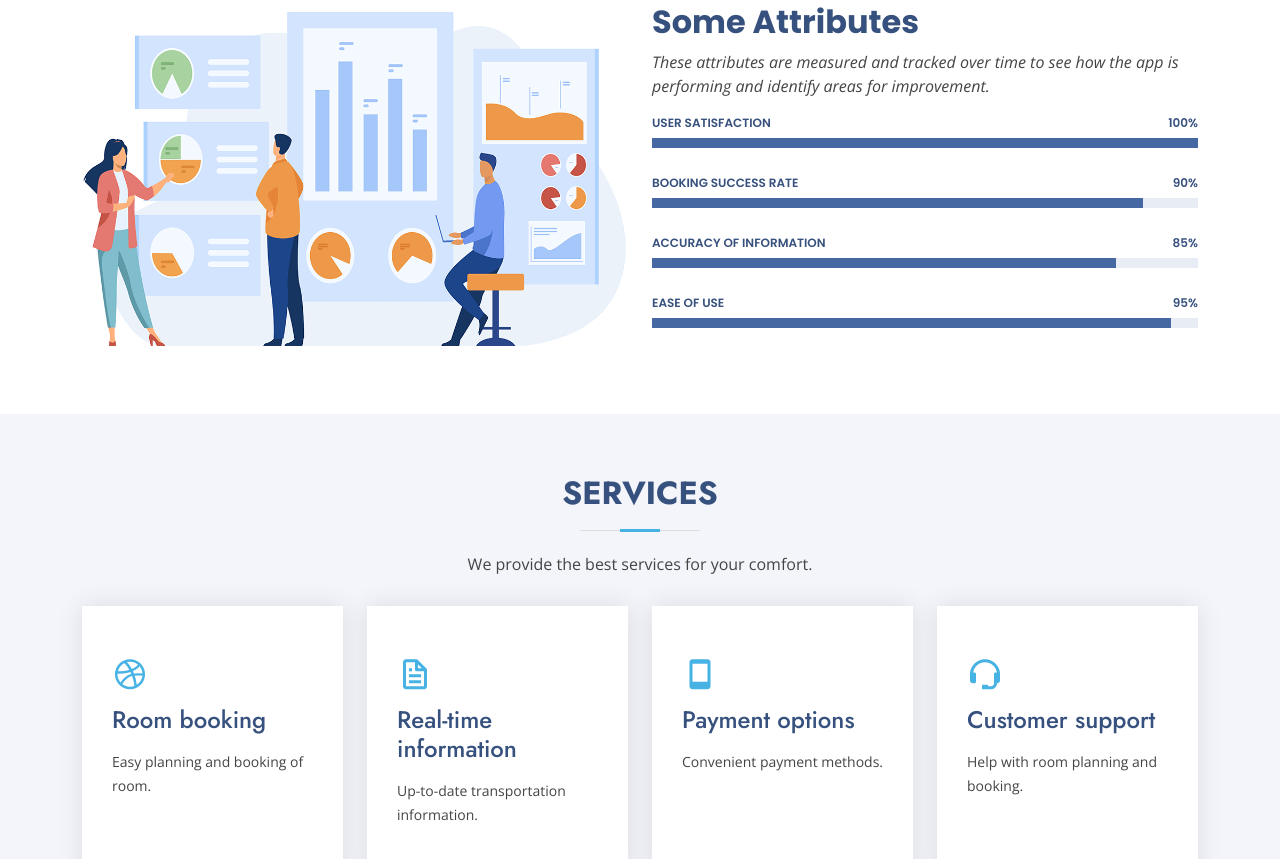
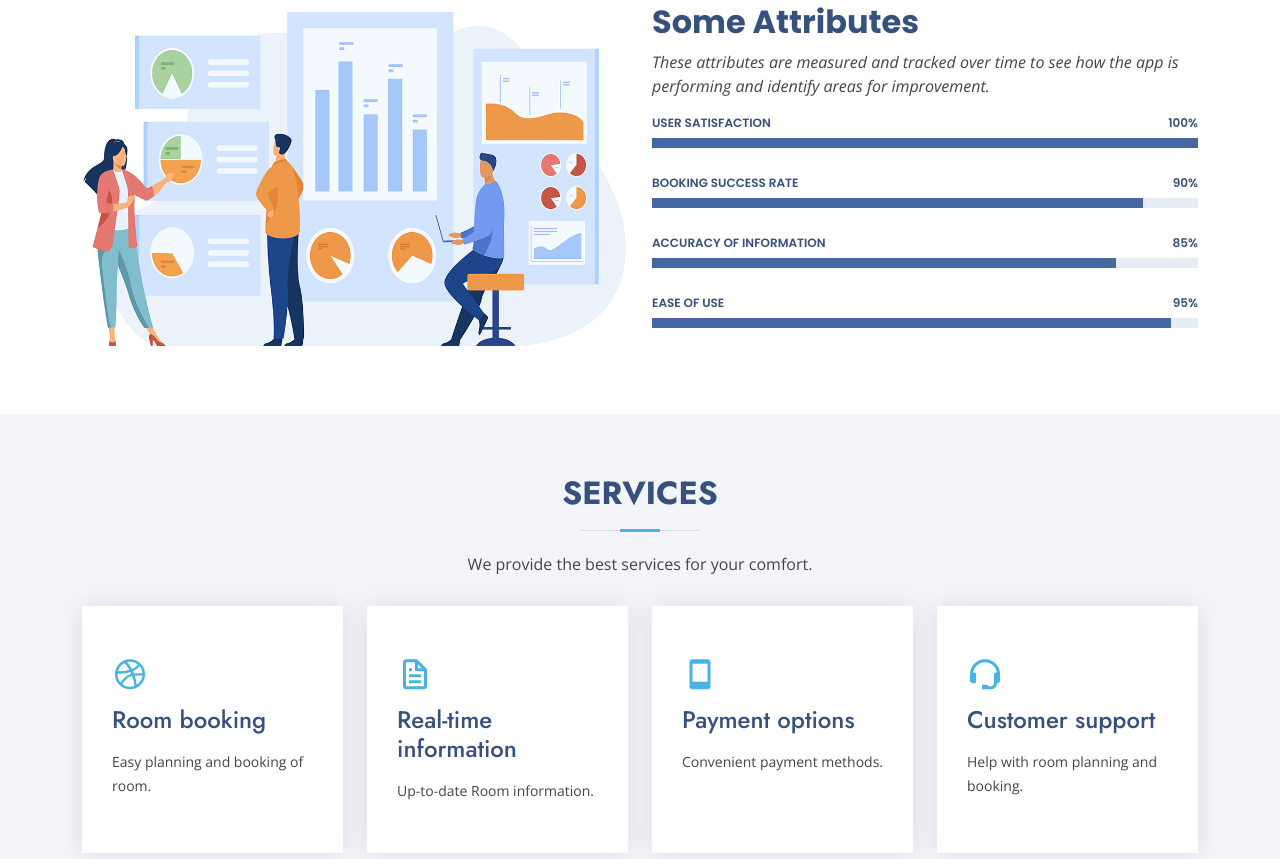
Before and after one commit to mekhaaa69/SU-dorms-web, a plain HTML site: page index.html in a window 1280 px wide. Shown: the part 1941-2800 px from the top of the page. Drawn offline with nearby package versions, Linux system fonts and the light colour scheme.

Commit message:
index.html

```diff
--- a/index.html
+++ b/index.html
@@ -262,7 +262,7 @@
             <div class="icon-box">
               <div class="icon"><i class="bx bx-file"></i></div>
               <h4><a href="">Real-time information</a></h4>
-              <p> Up-to-date transportation information.</p>
+              <p> Up-to-date Room information.</p>
             </div>
           </div>
 
```
